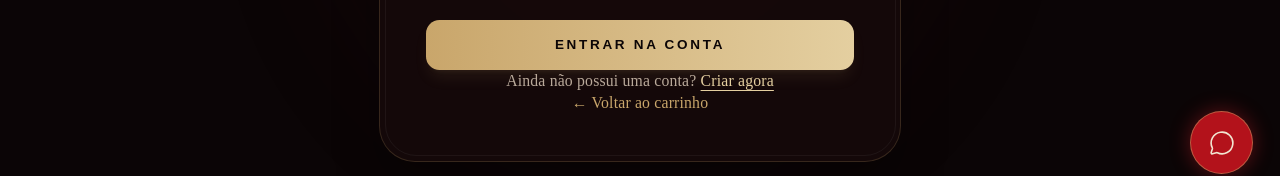
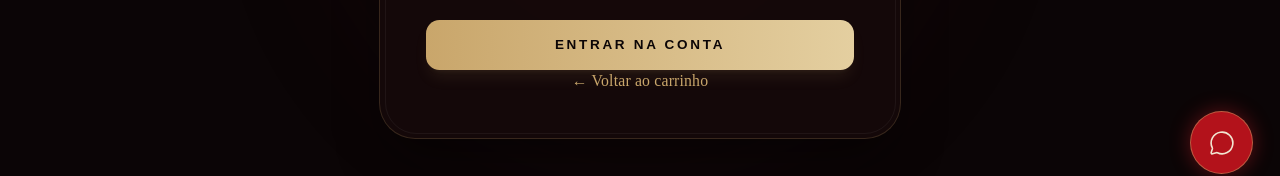
Before and after one commit to LucaRenaultLamas/Linhas-Da-Menina, a React (Vite) app in the folder LinhasDaMenina/: page /login in a window 1280 px wide. Shown: the part 599-775 px from the top of the page. Built offline with nearby package versions, Linux system fonts and the light colour scheme.

Commit message:
copy: remove convite alternativo de acesso

```diff
--- a/LinhasDaMenina/src/components/ui/modern-stunning-sign-in.tsx
+++ b/LinhasDaMenina/src/components/ui/modern-stunning-sign-in.tsx
@@ -51,7 +51,6 @@ export function SignIn1() {
           <button disabled={loading} className="w-full rounded-xl bg-gradient-to-r from-ouro to-champanhe px-5 py-3.5 font-label text-xs font-semibold uppercase tracking-[0.2em] text-preto shadow-lg shadow-ouro/10 transition hover:brightness-110 disabled:opacity-60">{loading ? 'Aguarde...' : register && !personalData ? 'Continuar' : register ? 'Concluir cadastro' : 'Entrar na conta'}</button>
         </form>
         {register && personalData && <button type="button" onClick={() => setPersonalData(false)} className="mt-5 w-full text-center text-sm text-bege underline underline-offset-4 hover:text-creme">Voltar aos dados de acesso</button>}
-        {!personalData && <p className="mt-7 text-center text-sm text-bege">{register ? 'Já possui uma conta?' : 'Ainda não possui uma conta?'} <button type="button" onClick={() => changeMode(!register)} className="text-champanhe underline underline-offset-4 hover:text-ouro">{register ? 'Entrar' : 'Criar agora'}</button></p>}
         <p className="mt-7 text-center text-sm"><Link to="/carrinho" className="text-ouro hover:text-champanhe">← Voltar ao carrinho</Link></p>
       </div>
     </section>
```
